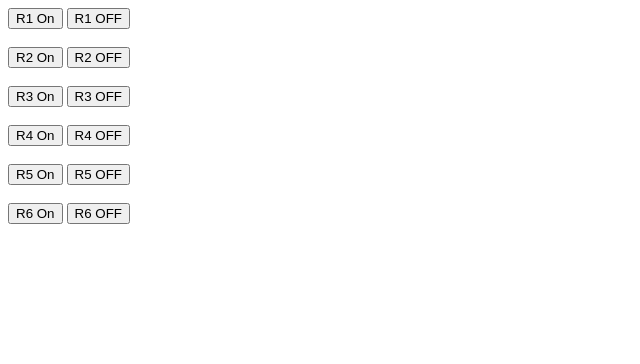
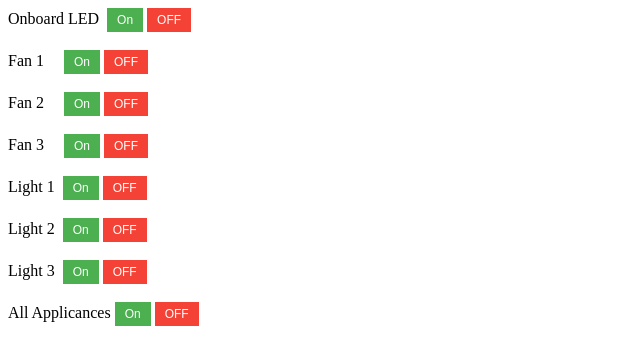
Before and after one commit to nivu/mos_programs, a plain HTML site: page rpc_singleNode_control_inbuiltServer/index.html in a window 1280 px wide. Shown: the whole page, without its empty margins (0-640 px from the left). Drawn offline with nearby package versions, Linux system fonts and the light colour scheme.

Commit message:
arduino pgm added

```diff
--- a/rpc_singleNode_control_inbuiltServer/index.html
+++ b/rpc_singleNode_control_inbuiltServer/index.html
@@ -1,40 +1,99 @@
 <html>
-    <head>
+<style type="text/css">
+    .buttonGreen {
+        background-color: #4CAF50;
+        border: none;
+        color: white;
+        padding: 5px 10px;
+        text-align: center;
+        text-decoration: none;
+        display: inline-block;
+        font-size: 12px;
+    }
 
-            <script
-            src="https://code.jquery.com/jquery-3.2.1.min.js"
-            integrity="sha256-hwg4gsxgFZhOsEEamdOYGBf13FyQuiTwlAQgxVSNgt4="
-            crossorigin="anonymous"></script>
-    </head>
+    /* Green */
+    .buttonRed {
+        background-color: #f44336;
+        border: none;
+        color: white;
+        padding: 5px 10px;
+        text-align: center;
+        text-decoration: none;
+        display: inline-block;
+        font-size: 12px;
+    }
+
+    /* Red */
+    #div {
+        width: 100%;
+        height: 100%;
+    }
+</style>
+
 <body>
 
-<button onclick="switc(16,1)">R1 On</button>
-<button onclick="switc(16,0)">R1 OFF</button> <br> <br>
+    Onboard LED&nbsp
+    <button class="buttonGreen" onclick="switc(2,1)">On</button>
+    <button class="buttonRed" onclick="switc(2,0)">OFF</button> <br><br>
 
-<button onclick="switc(5,1)">R2 On</button>
-<button onclick="switc(5,0)">R2 OFF</button> <br><br>
+    Fan 1&nbsp&nbsp&nbsp&nbsp
+    <button class="buttonGreen" onclick="switc(4,1)">On</button>
+    <button class="buttonRed" onclick="switc(4,0)">OFF</button> <br> <br>
 
-<button onclick="switc(4,1)">R3 On</button>
-<button onclick="switc(4,0)">R3 OFF</button> <br><br>
+    Fan 2&nbsp&nbsp&nbsp&nbsp
+    <button class="buttonGreen" onclick="switc(16,1)">On</button>
+    <button class="buttonRed" onclick="switc(16,0)">OFF</button> <br><br>
 
-<button onclick="switc(12,1)">R4 On</button>
-<button onclick="switc(12,0)">R4 OFF</button> <br><br>
+    Fan 3&nbsp&nbsp&nbsp&nbsp
+    <button class="buttonGreen" onclick="switc(5,1)">On</button>
+    <button class="buttonRed" onclick="switc(5,0)">OFF</button> <br><br>
 
-<button onclick="switc(13,1)">R5 On</button>
-<button onclick="switc(13,0)">R5 OFF</button> <br><br>
+    Light 1&nbsp
+    <button class="buttonGreen" onclick="switc(15,1)">On</button>
+    <button class="buttonRed" onclick="switc(15,0)">OFF</button> <br><br>
 
-<button onclick="switc(15,1)">R6 On</button>
-<button onclick="switc(15,0)">R6 OFF</button> <br><br>
+    Light 2&nbsp
+    <button class="buttonGreen" onclick="switc(12,1)">On</button>
+    <button class="buttonRed" onclick="switc(12,0)">OFF</button> <br><br>
 
-<script>
-function switc(pin,val){
-$.post("http://192.168.1.4/rpc/control?pin=2&val=1",JSON.stringify({"pin":pin, "val": val}),
-    function(data, status){
-        alert("Data: " + data + "\nStatus: " + status);
-    });
-}
+    Light 3&nbsp
+    <button class="buttonGreen" onclick="switc(13,1)">On</button>
+    <button class="buttonRed" onclick="switc(13,0)">OFF</button> <br><br>
 
-</script>
+    All Applicances
+    <button class="buttonGreen" onclick="allOnOff(1)">On</button>
+    <button class="buttonRed" onclick="allOnOff(0)">OFF</button> <br><br>
+
+    <script>
+        function allOnOff(arg) {
+            var i;
+            var pins = [4, 16, 5, 15, 12, 13];
+
+            pins.forEach(function (element) {
+                var delayTime = 200;
+                setTimeout(function () {
+                    switc(element, arg);
+                }, delayTime);
+                delayTime += 200;
+            });
+        }
+
+        function switc(pin, val) {
+
+            var http = new XMLHttpRequest();
+            var url = "http://192.168.1.4/rpc/control";
+            var params = JSON.stringify({
+                "pin": pin,
+                "val": val
+            });
+
+            http.open("POST", url, true);
+            http.setRequestHeader("Content-type", "application/x-www-form-urlencoded");
+
+            http.send(params);
+        }
+    </script>
 
 </body>
+
 </html>
--- a/workshop_programs/Day 2/3_Timer_ADCRead_Publish.js
+++ b/workshop_programs/Day 2/3_Timer_ADCRead_Publish.js
@@ -1,6 +1,6 @@
 load('api_adc.js');
 load('api_mqtt.js');
-load("api_timer.js");
+load('api_timer.js');
 
 // MQTT Configuration
 let node = 'n1';
--- a/workshop_programs/Day 2/4_LED_Control_Subscribe.js
+++ b/workshop_programs/Day 2/4_LED_Control_Subscribe.js
@@ -3,7 +3,6 @@ load('api_mqtt.js');
 
 let D4 = 2; // GPIO2 : D4 //Built-in LED
 let D0 = 16; // GPIO16 : D0 //Relay
-
 
 GPIO.set_mode(D4, GPIO.MODE_OUTPUT);
 GPIO.set_mode(D0, GPIO.MODE_OUTPUT);
@@ -12,10 +11,8 @@ GPIO.set_mode(D0, GPIO.MODE_OUTPUT);
 let node = 'n1';
 let sub_topic = 'control/' + node;
 
-
 MQTT.sub(sub_topic, function (conn, topic, msg) {
-      print('Topic:', topic, 'message:', msg);
-
+      print('Topic:', topic, 'msg:', msg, " con", conn);
       if (msg === "1") {
             GPIO.write(D4, 1);
             GPIO.write(D0, 1);
@@ -23,5 +20,4 @@ MQTT.sub(sub_topic, function (conn, topic, msg) {
             GPIO.write(D4, 0);
             GPIO.write(D0, 0);
       }
-
 }, null);
```
Also changed, not shown: rpc_singleNode_control_inbuiltServer/index_jq.html (added, +43 -0 lines), rpc_singleNode_control_inbuiltServer/init.js (added, +46 -0 lines), rpc_singleNode_control_inbuiltServer/office.html (+22 -14 lines), 1 other file.
